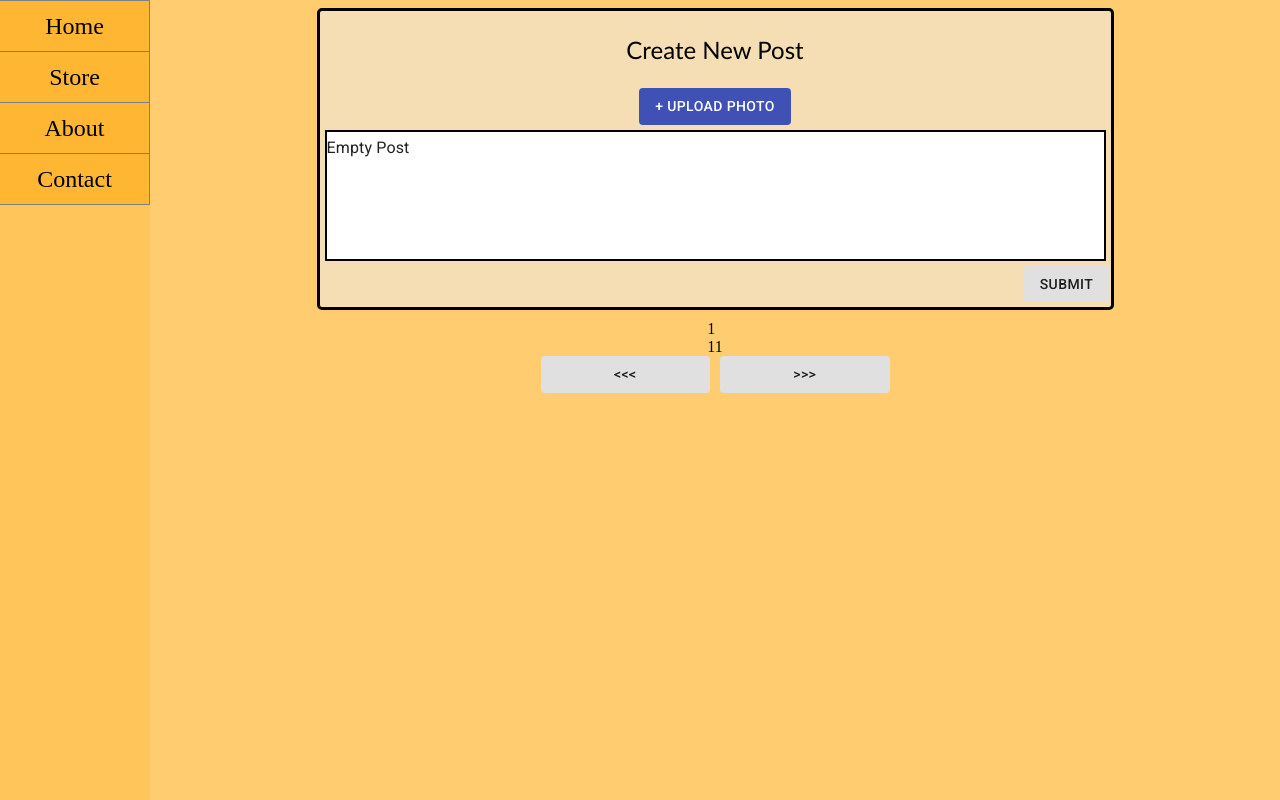
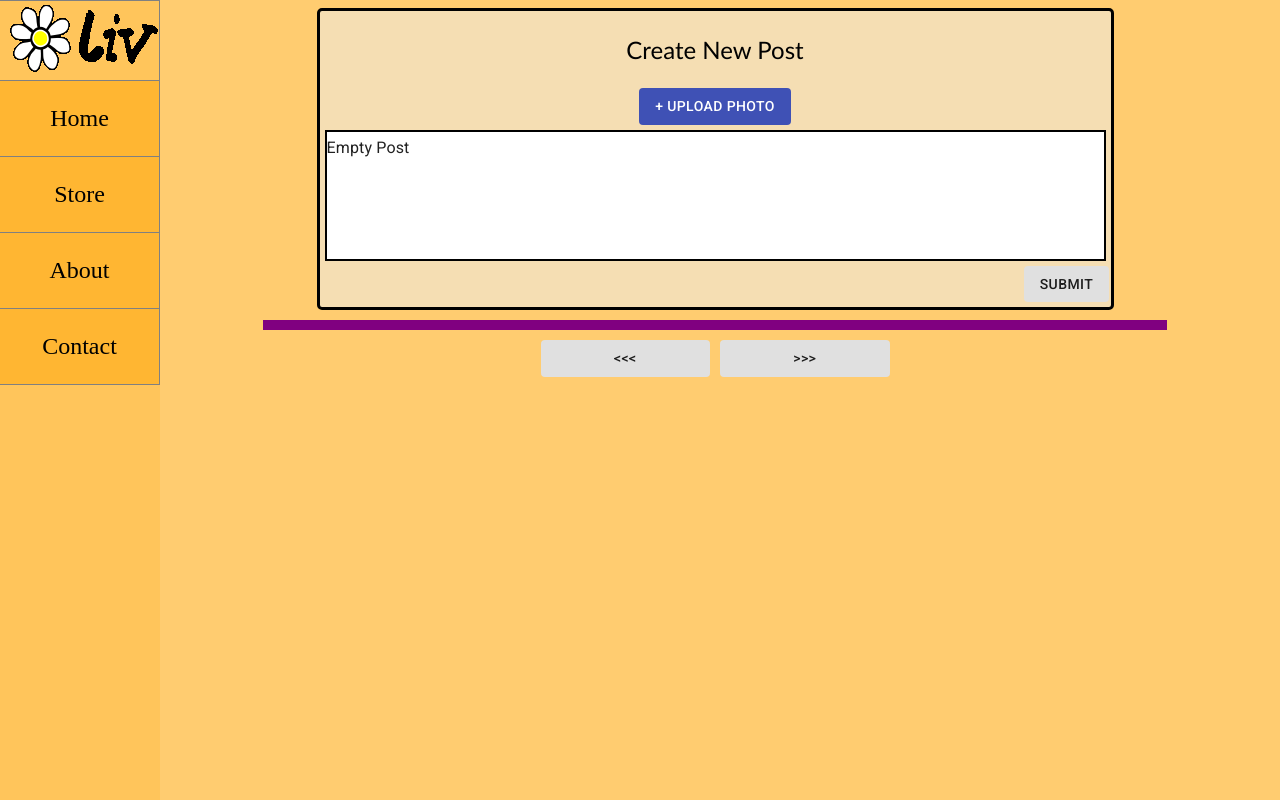
Before and after one commit to DylanLaw03/liv-a-little, a React (Create React App) app: page / in a window 1280 px wide. Built offline with nearby package versions, Linux system fonts and the light colour scheme; no server answers.

Commit message:
Formatting for home

```diff
--- a/src/App.css
+++ b/src/App.css
@@ -13,7 +13,7 @@ textarea {
   text-decoration: none;
   color: black;
   background-color: #FFB632;
-  height: 50px;
+  height: 75px;
   border-bottom: 1px solid gray;
   border-right: 1px solid gray;
 }
@@ -25,11 +25,23 @@ textarea {
   position: fixed;
   left: 0px;
   top: 0px;
-  width: 150px;
+  width: 160px;
   height: 100%;
   background-color: #ffc55b;
   border-top: 1px solid gray;
 }
+
+.top-left-logo-box {
+  max-width: 100%;
+  border-right: 1px solid gray;
+  border-bottom: 1px solid gray;
+}
+
+.top-left-logo-image {
+  width: 160px;
+}
+
+
 /* page css below */
 .home {
   display: flex;
@@ -93,7 +105,6 @@ textarea {
 
 .post-image-submission-button {
   width: fit-content;
-  background-color: yellow;
 }
 
 .post-text-input-div {
@@ -129,18 +140,23 @@ textarea {
 
 /* Posts CSS */
 .post-container {
+  align-self: center;
   display: flex;
   flex-direction: column;
   align-items: center;
+  background-color: purple;
+  width: 80%;
+  padding-top: 10px;
 }
 
 .post-box {
   background-color: yellow;
   display: flex;
   flex-direction: column;
-  align-content: center;
   width: 80%;
   margin-bottom: 10px;
+  border: 3px solid black;
+  border-radius: 5px;
 }
 
 .post-box-inner-wrapper {
@@ -178,7 +194,8 @@ textarea {
   display: flex;
   flex-direction: row;
   justify-content: center;
-  margin-bottom: 10px
+  margin-bottom: 10px;
+  margin-top: 10px;
 }
 
 .prev-page-button-div {
--- a/src/components/navbar/navbar.js
+++ b/src/components/navbar/navbar.js
@@ -1,6 +1,7 @@
 import React from 'react';
-import { Link, Outlet } from 'react-router-dom';
+import { Box } from '@material-ui/core';
 import { NavbarItem } from './navbaritem';
+
 
 
 // navbar component to hold navbar items
@@ -9,6 +10,7 @@ export const NavBar = (props) => {
     return (
         // return list of all pages
         <div className='navbar'>
+                <Box className='top-left-logo-box'><img className='top-left-logo-image' src='./liv-a-little.png' alt="Liv a little logo"></img></Box>
                 <NavbarItem text="Home" link="/" />
                 <NavbarItem text="Store" link="/store" />
                 <NavbarItem text="About" link="/about" />
--- a/src/components/post/postcontainer.js
+++ b/src/components/post/postcontainer.js
@@ -49,9 +49,7 @@ export const PostContainer = props => {
 
     // return container
     return (
-
         <Box className="post-container">
-            {lowerBound}<br/>{upperBound}
             {posts}
         </Box>
     )
```
Also changed, not shown: public/liv-a-little.png (added).
